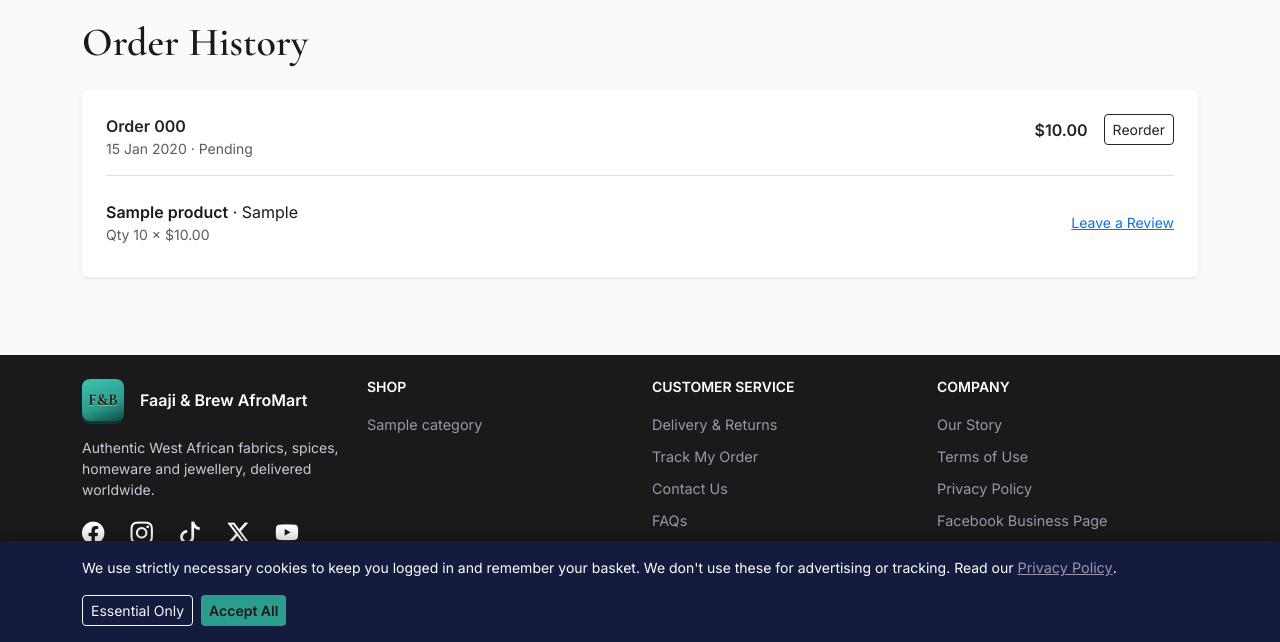
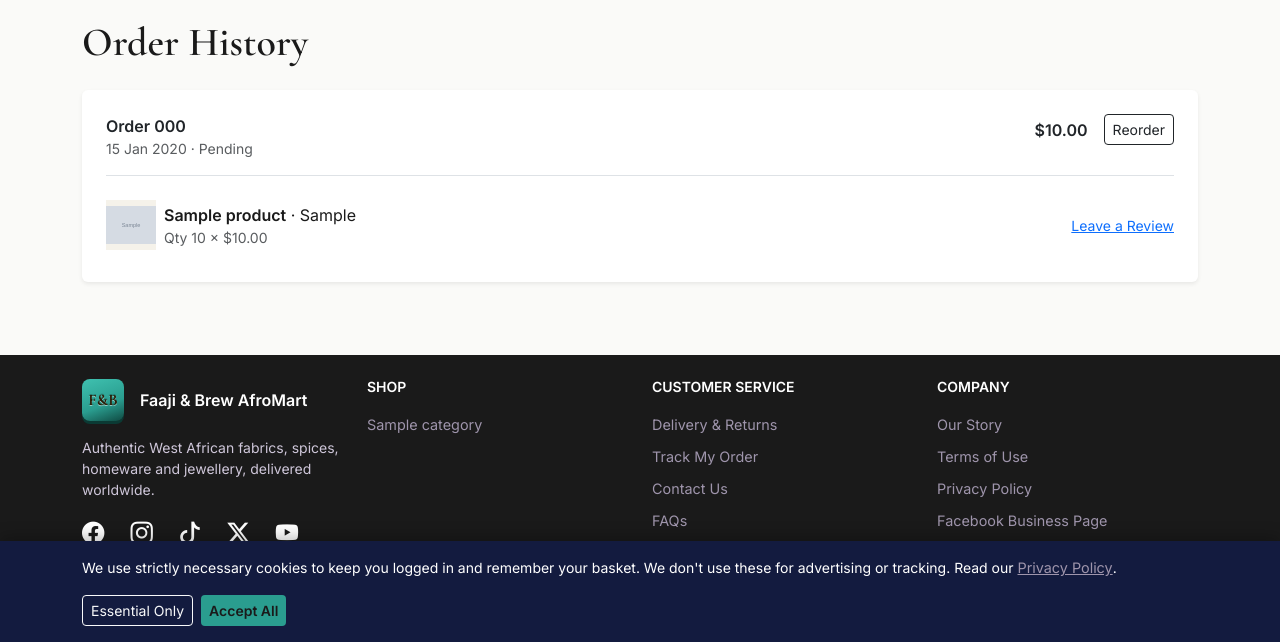
Before and after one commit to Emmy-Dare274/faaji-brew-afromart, a Django app: page /orders/ in a window 1280 px wide. Shown: the part 158-800 px from the top of the page. Run offline with Django 5.2, Linux system fonts and the light colour scheme; a user stored in the database is signed in; tables that the repository leaves empty hold one stand-in row (values such as "Sample post"); grey boxes marked "Sample" are stand-in pictures.

Commit message:
fix: readjust the order history so that it display small image thumbnail beside the products

```diff
--- a/profiles/templates/profiles/order_history.html
+++ b/profiles/templates/profiles/order_history.html
@@ -24,11 +24,20 @@
         </div>
         {% for item in order.lineitems.all %}
         <div class="d-flex flex-wrap justify-content-between align-items-center py-2 gap-2">
-            <div>
-                <a href="{% url 'products:product_detail' item.product.slug %}" class="text-decoration-none" style="color: var(--ink);">
-                    <span class="fw-semibold">{{ item.product.name }}</span>{% if item.variant %} &middot; {{ item.variant.value }}{% endif %}
-                </a>
-                <p class="mb-0 small text-muted">Qty {{ item.quantity }} &times; ${{ item.price_at_purchase }}</p>
+            <div class="d-flex align-items-center gap-2">
+                {% with item.product.primary_image as image %}
+                    {% if image %}
+                        <img src="{{ image.image.url }}" alt="{{ item.product.name }}" style="width: 50px; height: 50px; object-fit: contain; background: #f5f2ea; flex-shrink: 0;">
+                    {% else %}
+                        <div style="width: 50px; height: 50px; background: var(--indigo-deep); flex-shrink: 0;"></div>
+                    {% endif %}
+                {% endwith %}
+                <div>
+                    <a href="{% url 'products:product_detail' item.product.slug %}" class="text-decoration-none" style="color: var(--ink);">
+                        <span class="fw-semibold">{{ item.product.name }}</span>{% if item.variant %} &middot; {{ item.variant.value }}{% endif %}
+                    </a>
+                    <p class="mb-0 small text-muted">Qty {{ item.quantity }} &times; ${{ item.price_at_purchase }}</p>
+                </div>
             </div>
             <a href="{% url 'products:product_detail' item.product.slug %}#reviews" class="small flex-shrink-0">Leave a Review</a>
         </div>
```
